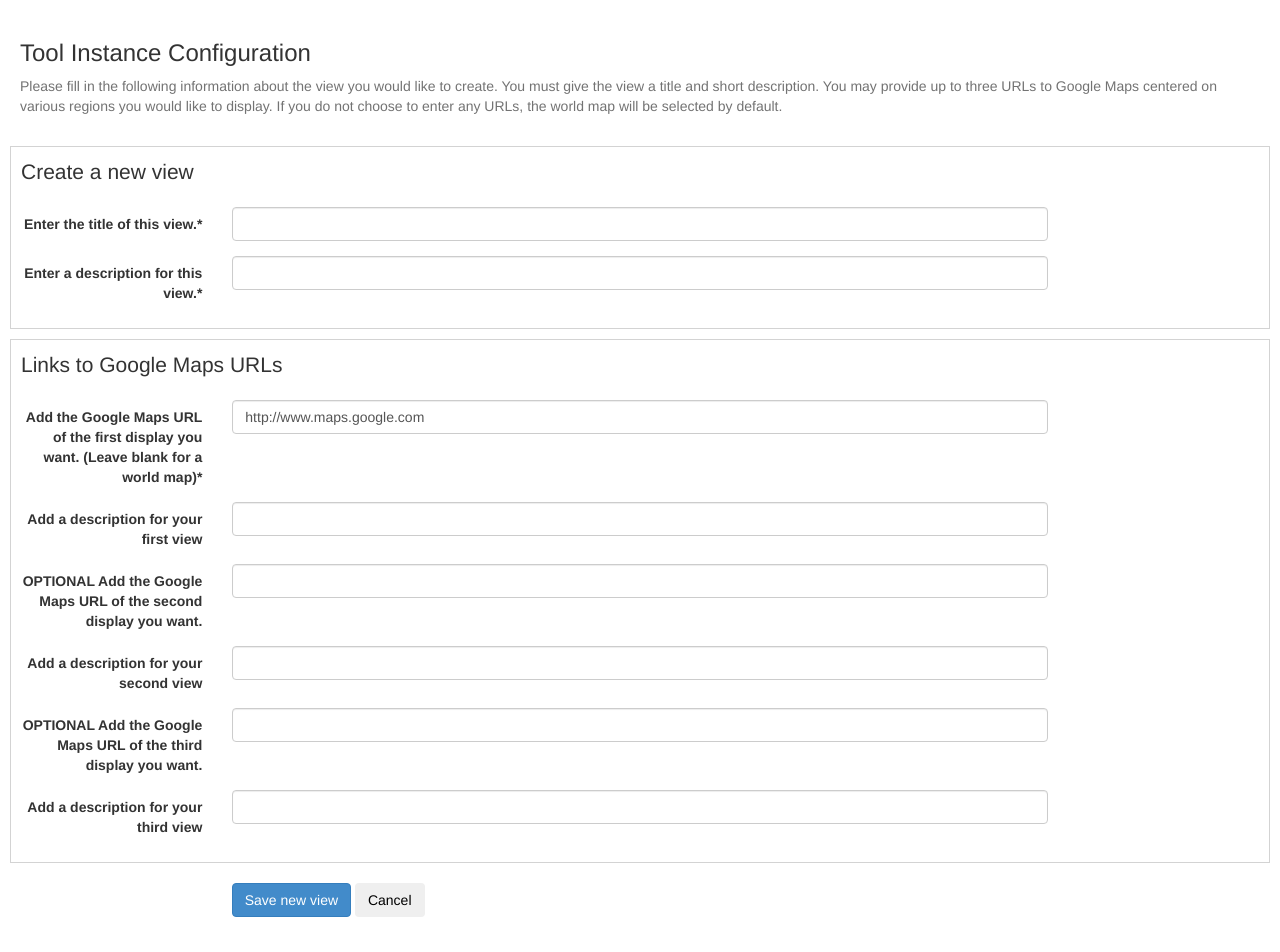
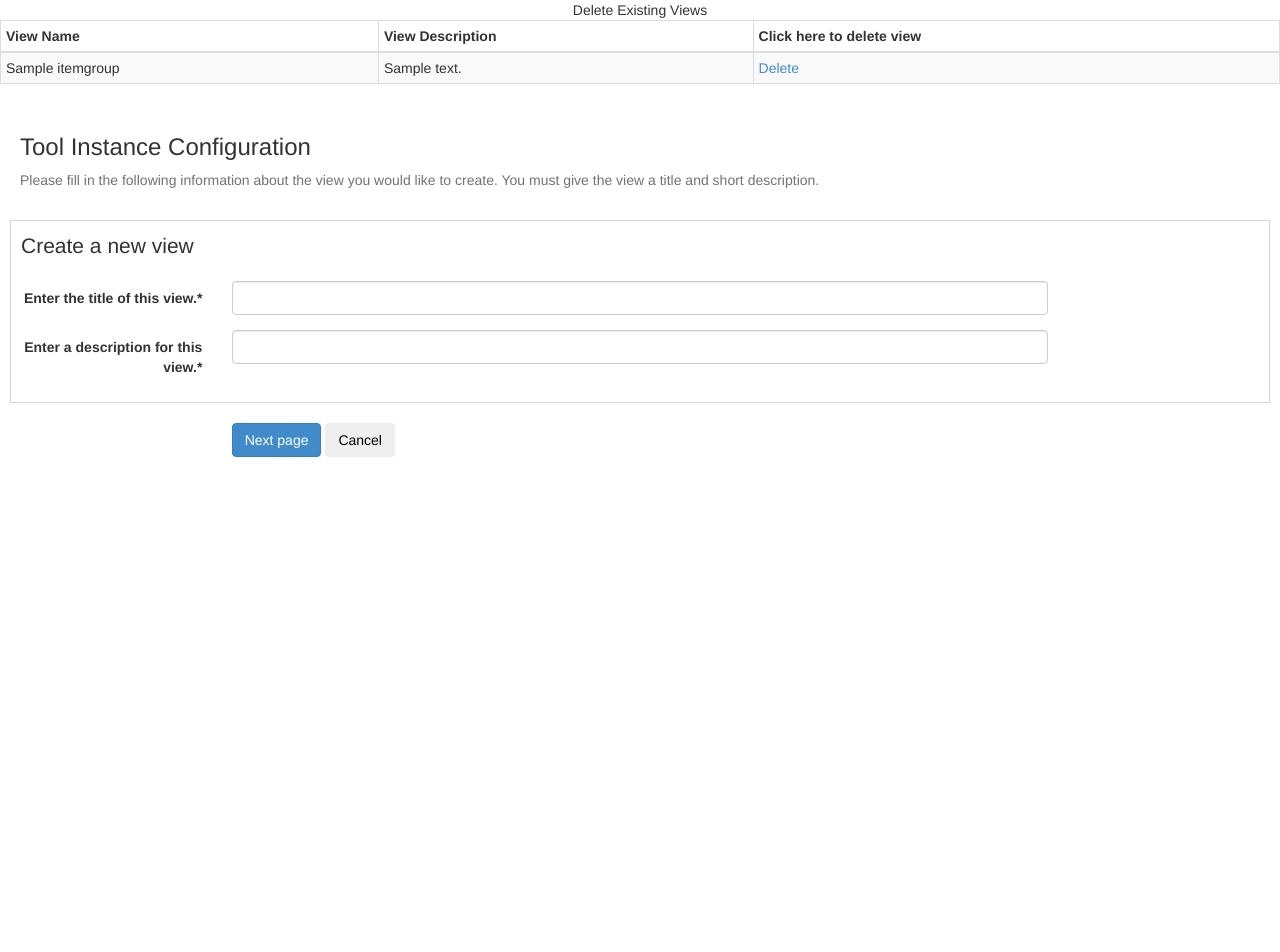
Before and after one commit to penzance/maptool, a Django app: template maptoolapp/templates/maptoolapp/tool_instance_config.html in a window 1280 px wide. After the commit the page ends 457 px from the top, so only its background shows below. Run offline with Django 3.2, Linux system fonts and the light colour scheme; the template is opened without the code that fills it: values that come from a table or form of the project are taken from there, others are empty; tables that the repository leaves empty hold one stand-in row (values such as "Sample post"); some libraries are stand-ins or nearby versions.

Commit message:
Fixed config forms and created filter for session_itemgroup

```diff
--- a/maptoolapp/forms.py
+++ b/maptoolapp/forms.py
@@ -59,9 +59,7 @@ class ItemGroupForm(forms.ModelForm):
             HTML("""
                 <h3>Tool Instance Configuration</h3>
                 <p class="help-block">Please fill in the following information about the view you would like to create.
-                You must give the view a title and short description. You may provide up to three URLs to Google Maps
-                centered on various regions you would like to display. If you do not choose to enter any URLs, the
-                world map will be selected by default.</p>
+                You must give the view a title and short description.</p>
                 """)
             , css_class="text-box"),
             Div(
@@ -71,7 +69,14 @@ class ItemGroupForm(forms.ModelForm):
                     'item_description'
                 ),
                 css_class="location-box"),
-         )
+            Div(
+                 FormActions(
+                     Submit('saveitemgroup', 'Next page', css_class='btn-primary'),
+                     Button('cancel', 'Cancel')
+
+                 )
+                 , css_class="text-box")
+        )
 
 class UrlForm(forms.ModelForm):
         class Meta:
@@ -121,12 +126,20 @@ class UrlForm(forms.ModelForm):
             self.helper.form_class = 'form-horizontal'
             self.helper.label_class = 'col-lg-2'
             self.helper.field_class = 'col-lg-8'
-            self.helper.form_method = 'get'
+            self.helper.form_method = 'post'
             self.helper.help_text_inline = True
             self.helper.render_unmentioned_fields = True
             self.helper.form_action = 'toolinstanceconfig'
             self.helper.form_error_title = u"There were problems with the information you submitted."
             self.helper.layout = Layout(
+                Div(
+                HTML("""
+                    <h3>Tool Instance Configuration</h3>
+                    <p class="help-block">You may provide up to three URLs to Google Maps
+                    centered on various regions you would like to display. If you do not choose to enter any URLs, the
+                    world map will be selected by default.</p>
+                    """)
+                , css_class="text-box"),
                 Div(
                     Fieldset(
                         'Links to Google Maps URLs',
@@ -140,12 +153,12 @@ class UrlForm(forms.ModelForm):
                     css_class="location-box"),
                  Div(
                  FormActions(
-                     Submit('saveitemgroup', 'Save new view', css_class='btn-primary'),
+                     Submit('saveurl', 'Save new view', css_class='btn-primary'),
                      Button('cancel', 'Cancel')
 
                  )
                  , css_class="text-box")
-             )
+            )
 
 class LocationForm(forms.ModelForm):
     class Meta:
@@ -274,7 +287,7 @@ class LocationForm(forms.ModelForm):
              , css_class="location-box"),
              Div(
              FormActions(
-                 Submit('savelocations', 'Save new location', css_class='btn-primary'),
+                 Submit('save', 'Save new location', css_class='btn-primary'),
                  Button('cancel', 'Cancel')
 
              )
@@ -284,8 +297,8 @@ class LocationForm(forms.ModelForm):
     def clean(self):
 
         cleaned_data = super(LocationForm, self).clean()
-        cleaned_data_itemgroup = super(ItemGroupForm, self).clean()
-        cleaned_data_urls = super(UrlForm, self).clean()
+        #cleaned_data_itemgroup = super(ItemGroupForm, self).clean()
+        #cleaned_data_urls = super(UrlForm, self).clean()
         address = cleaned_data.get('address')
         latitude = cleaned_data.get('latitude')
         longitude = cleaned_data.get('longitude')
@@ -401,7 +414,7 @@ class LocationForm(forms.ModelForm):
             self._errors["mapurl"] = self.error_class([msg])
             raise forms.ValidationError(msg)
 
-
+        # import pdb; pdb.set_trace()
         result = json_data['results'][0]
         cleaned_data['address'] = result['formatted_address']
         cleaned_data['generated_latitude'] = result['geometry']['location']['lat']
@@ -409,14 +422,14 @@ class LocationForm(forms.ModelForm):
         cleaned_data['user_id'] = self._user_id
         cleaned_data['fist_name'] = self._first_name
         cleaned_data['last_name'] = self._last_name
-        cleaned_data_itemgroup['item_name'] = self._item_name
-        cleaned_data_itemgroup['item_description'] = self._item_description
-        cleaned_data_urls['url_1'] = self._url_1
-        cleaned_data_urls['description_1'] = self._description_1
-        cleaned_data_urls['url_2'] = self._url_2
-        cleaned_data_urls['description_2'] = self._description_2
-        cleaned_data_urls['url_3'] = self._url_3
-        cleaned_data_urls['description_3'] = self._description_3
+        # cleaned_data_itemgroup['item_name'] = self._item_name
+        # cleaned_data_itemgroup['item_description'] = self._item_description
+        # cleaned_data_urls['url_1'] = self._url_1
+        # cleaned_data_urls['description_1'] = self._description_1
+        # cleaned_data_urls['url_2'] = self._url_2
+        # cleaned_data_urls['description_2'] = self._description_2
+        # cleaned_data_urls['url_3'] = self._url_3
+        # cleaned_data_urls['description_3'] = self._description_3
 
         for component in result['address_components']:
             if len(component['types']) > 0:
@@ -429,9 +442,9 @@ class LocationForm(forms.ModelForm):
 
         logger.debug("clean complete")
 
-        return cleaned_data and cleaned_data_itemgroup and cleaned_data_urls
+        return cleaned_data # and cleaned_data_itemgroup and cleaned_data_urls
 
-    def savelocations(self, commit=True, *args, **kwargs):
+    def save(self, commit=True, *args, **kwargs):
         logger.debug("save initiated")
         instance = super(LocationForm, self).save(commit=False, *args, **kwargs)
 
@@ -451,21 +464,14 @@ class LocationForm(forms.ModelForm):
 
     def saveitemgroup(self, commit=True, *args, **kwargs):
         logger.debug("SAVE INITIATED")
-        instanceitem = super(ItemGroupForm, self).save(commit=False, *args, **kwargs)
-        instanceurl = super(UrlForm, self).save(commit=False, *args, **kwargs)
+        instance = super(ItemGroupForm, self).save(commit=False, *args, **kwargs)
+        if commit:
+            instance.save()
+        return instance
 
-        cleaned_data_itemgroup = self.cleaned_data_itemgroup
-        cleaned_data_urls = self.cleaned_data_urls
-        instanceitem.item_name = cleaned_data_itemgroup['item_name']
-        instanceitem.item_description = cleaned_data_itemgroup['item_description']
-        instanceurl.url_1 = cleaned_data_urls['url_1']
-        instanceurl.description_1 = cleaned_data_urls['description_1']
-        instanceurl.url_2 = cleaned_data_urls['url_2']
-        instanceurl.description_2 = cleaned_data_urls['description_2']
-        instanceurl.url_3 = cleaned_data_urls['url_3']
-        instanceurl.description_3 = cleaned_data_urls['description_3']
-
+    def saveurl(self, commit=True, *args, **kwargs):
+        logger.debug("SAVE INITIATED")
+        instance = super(UrlForm, self).save(commit=False, *args, **kwargs)
         if commit:
-            instanceitem.save()
-            instanceurl.save()
-        return instanceitem and instanceurl
+            instance.save()
+        return instance
--- /dev/null
+++ b/maptoolapp/templates/maptoolapp/header.html
@@ -0,0 +1,6 @@
+{% block header %}<p>
+    <a href="{% url 'maptoolapp:toolinstanceconfig' %}">Add or Edit a Map View</a>
+    <a href="{% url 'maptoolapp:add_location' %}">Add a Location</a>&#160;|&#160;
+    <a href="""{% url 'maptoolapp:main' %}">View Map</a>&#160;|&#160;
+    <a href="{% url 'maptoolapp:table_view' %}">View Table</a></p>
+{% endblock %}
--- a/maptoolapp/templates/maptoolapp/tool_instance_config.html
+++ b/maptoolapp/templates/maptoolapp/tool_instance_config.html
@@ -15,13 +15,34 @@
   </style>
  {% endblock %}
 </head>
+<script>
+    $('.delete-button').click(function(e){
+        var id = '#' + $(this).parent().attr('data_id');
+        };
+</script>
 <body>
 
 {% block content %}
-
+{% if data and count != "0" %}
+    <table class="table table-striped table-bordered table-condensed">
+            <caption>Delete Existing Views</caption>
+            <thead>
+                <th>View Name</th>
+                <th>View Description</th>
+                <th>Click here to delete view</th>
+            </thead>
+            <tbody>
+                {%  for rec in data %}
+                <tr>
+                    <td> {{ rec.item_name }} </td>
+                    <td> {{ rec.item_description }} </td>
+                    <td>
+                        <a href="" class="delete-button" data_id="{{ rec.id }}">Delete</a></td>
+                {% endfor %}
+            </tbody>
+        </table>
+{% endif %}
 {% crispy itemgroupform %}
-
-{% crispy urlform %}
 
 {% endblock %}
 </body>
--- a/maptoolapp/urls.py
+++ b/maptoolapp/urls.py
@@ -11,4 +11,5 @@ urlpatterns = patterns('',
     url(r'^tool_config$', 'maptoolapp.views.tool_config', name='tool_config'),
     url(r'^add_location$', 'maptoolapp.views.add_location', name='add_location'),
     url(r'^toolinstanceconfig$', 'maptoolapp.views.toolinstanceconfig', name='toolinstanceconfig'),
+    #url(r'^delete_group$', 'maptoolapp.views.delete_group', name='delete_group')
     )
```
Also changed, not shown: maptoolapp/templates/maptoolapp/table_view.html (+7 -3 lines), maptoolapp/templates/maptoolapp/tool_instance_config_2.html (added, +26 -0 lines), maptoolapp/views.py (+45 -42 lines).
